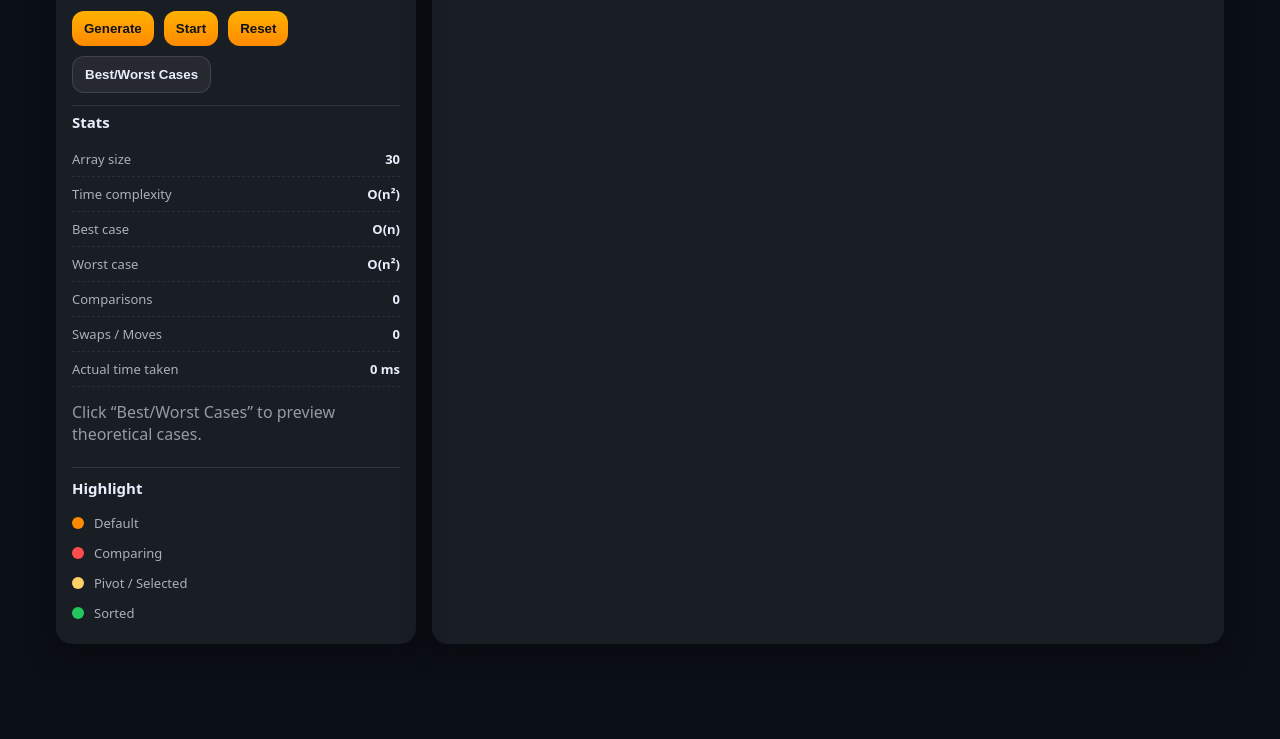
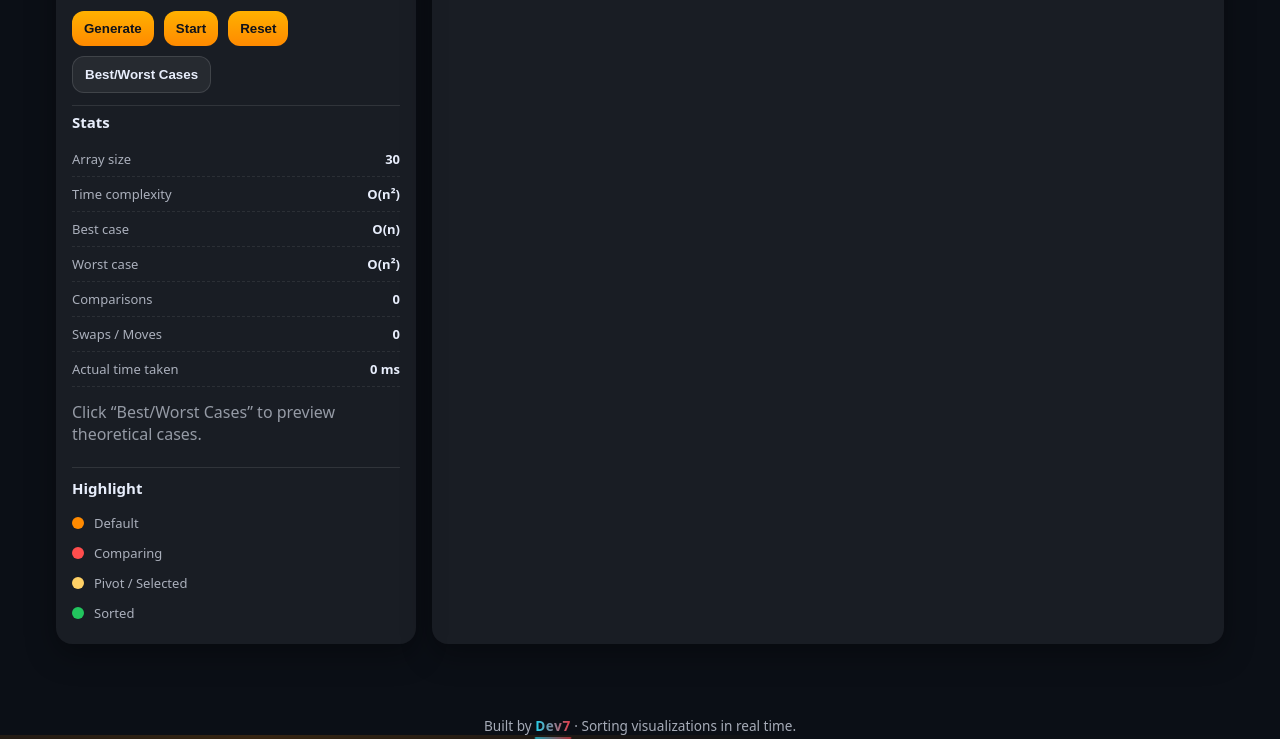
Before and after one commit to Austin-dev7/Sorting-Visualizer, a plain HTML site: page index.html in a window 1280 px wide. Shown: the part 602-1341 px from the top of the page. Before the commit the page ends 1286 px from the top, so only its background shows below. Drawn offline with Linux system fonts and the light colour scheme.

Commit message:
Add footer with Built by Dev7 badge

```diff
--- a/index.html
+++ b/index.html
@@ -89,5 +89,8 @@
   </div>
 
   <script src="script.js"></script>
+  <footer class="project-footer">
+    Built by <span class="dev7-badge">Dev7</span> · Sorting visualizations in real time.
+  </footer>
 </body>
 </html>
--- a/style.css
+++ b/style.css
@@ -251,3 +251,37 @@ button.ghost {
 .bar.state-compare { background: var(--red) !important; transform: translateY(-1px); }
 .bar.state-pivot { background: var(--pivot) !important; transform: translateY(-1px); }
 .bar.state-sorted { background: var(--green) !important; transform: translateY(0px); }
+
+/* Dev7 badge — portfolio cyan→red gradient with pulse */
+.dev7-badge {
+  background: linear-gradient(90deg, #22d3ee 0%, #e63946 100%);
+  -webkit-background-clip: text;
+  -webkit-text-fill-color: transparent;
+  background-clip: text;
+  font-weight: 700;
+  letter-spacing: 0.04em;
+  position: relative;
+  padding-bottom: 4px;
+}
+.dev7-badge::after {
+  content: '';
+  position: absolute;
+  bottom: 0;
+  left: 0;
+  width: 100%;
+  height: 2px;
+  background: linear-gradient(90deg, #22d3ee 0%, #e63946 100%);
+  opacity: 0.5;
+  border-radius: 2px;
+  animation: dev7-pulse 3s ease-in-out infinite;
+}
+@keyframes dev7-pulse {
+  0%, 100% { opacity: 0.25; transform: scaleX(0.9); }
+  50% { opacity: 0.85; transform: scaleX(1.05); }
+}
+.project-footer {
+  margin-top: 32px;
+  text-align: center;
+  color: var(--muted);
+  font-size: 0.85rem;
+}
```
